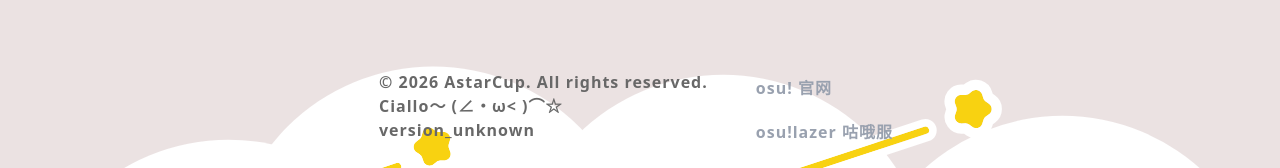
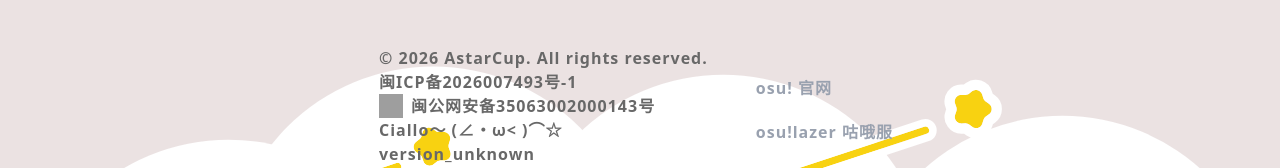
Before and after one commit to AstarCup/astracup-web, a Next.js app: page /mappool in a window 1280 px wide. Shown: the part 628-796 px from the top of the page. Built offline with nearby package versions, Linux system fonts and the light colour scheme; no server answers; the database is empty; grey boxes are pictures that could not be loaded.

Commit message:
添加备案号

```diff
--- a/src/app/components/footer.tsx
+++ b/src/app/components/footer.tsx
@@ -95,6 +95,13 @@ export default function Footer() {
                 {/* 版权声明 */}
                 <span style={{ fontSize: '1rem', marginBottom: '8px' }}>
                     © {new Date().getFullYear()} AstarCup. All rights reserved.
+                    <div>
+                        <a href="https://beian.miit.gov.cn/" target="_blank">闽ICP备2026007493号-1</a>
+                        <div className="flex flex-row gap-2">
+                            <img src="https://beian.mps.gov.cn/web/assets/logo01.6189a29f.png" width="24px" height="24px" />
+                            <a href="https://beian.mps.gov.cn/#/query/webSearch?code=35063002000143" rel="noreferrer" target="_blank">闽公网安备35063002000143号</a>
+                        </div>
+                    </div>
                     <p>Ciallo～ (∠・ω&lt; )⌒☆</p>
                     <p>version_{version}</p>
                 </span>
```
